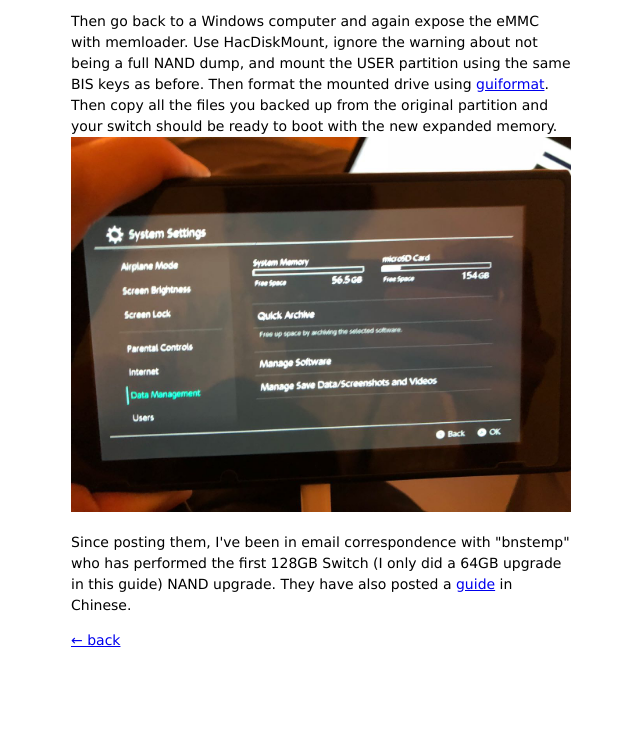
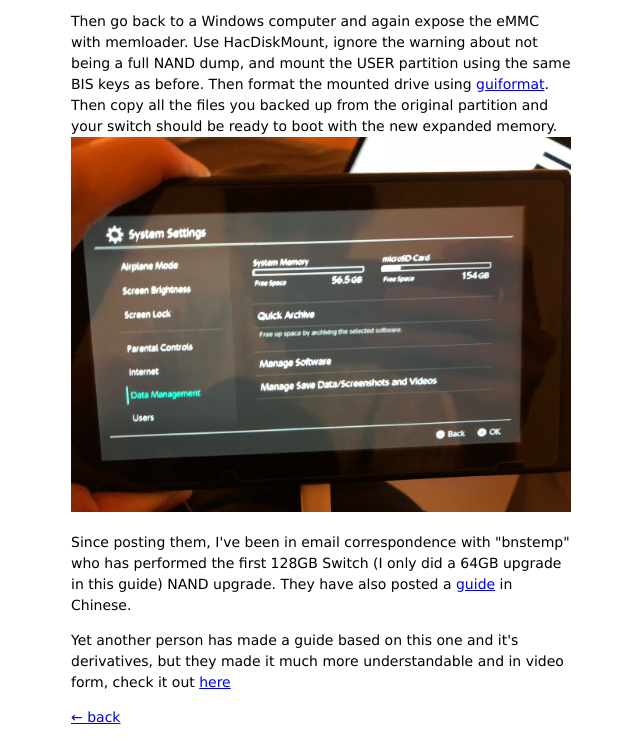
Before and after one commit to pascoej/pascoej.github.io, a plain HTML site: page 2018/09/switchnand.html in a window 1280 px wide. Shown: the part 3273-4015 px from the top of the page, without its empty margins (319-959 px from the left). Before the commit the page ends 3938 px from the top, so only its background shows below. Drawn offline with Linux system fonts and the light colour scheme.

Commit message:
nand update

```diff
--- a/2018/09/switchnand.html
+++ b/2018/09/switchnand.html
@@ -120,6 +120,7 @@
         <p>Since posting them, I've been in email correspondence with "bnstemp" who has performed the first 128GB Switch (I only did a 64GB upgrade in this guide)
             NAND upgrade. They have also posted a <a href="http://bbs.duowan.com/forum.php?mod=viewthread&tid=46505080&from=singlemessage">guide</a> in Chinese.</p>
         <p>
+        <p>Yet another person has made a guide based on this one and it's derivatives, but they made it much more understandable and in video form, check it out <a href="https://www.youtube.com/watch?v=NYP_eN0Sy0Y">here</a></p>
           <a href="/">← back</a>
         </p>
     </body>
```
